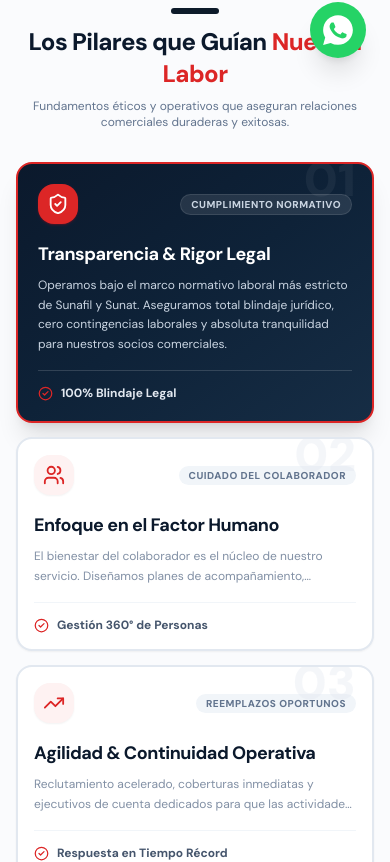
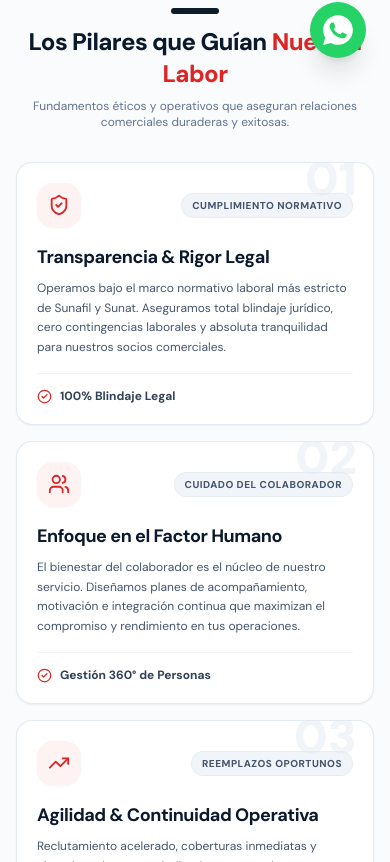
Before and after one commit to Vrak23/Aura-Corporativa, a React (Vite) app in the folder Frontend/: page /nosotros in a window 390 px wide. Shown: the part 762-1624 px from the top of the page. Built offline with nearby package versions, Linux system fonts and the light colour scheme.

Commit message:
feat(nosotros): desplegar tarjetas de pilares completas en responsive sin necesidad de clic

```diff
--- a/Frontend/src/pages/NosotrosPage.tsx
+++ b/Frontend/src/pages/NosotrosPage.tsx
@@ -268,8 +268,8 @@ export const NosotrosPage: React.FC = () => {
           </p>
         </div>
 
-        {/* Contenedor Horizontal Expandible de Pilares */}
-        <div className="flex flex-col lg:flex-row gap-3.5 sm:gap-4 lg:gap-5 min-h-0 lg:min-h-[440px] items-stretch">
+        {/* Contenedor de Pilares: En móvil tarjetas 100% desplegadas; en desktop acordeón horizontal interactivo */}
+        <div className="flex flex-col lg:flex-row gap-4 sm:gap-5 lg:gap-5 min-h-0 lg:min-h-[440px] items-stretch">
           {pillarsData.map((pilar, index) => {
             const Icon = pilar.icon;
             const isActive = activePillar === index;
@@ -279,16 +279,18 @@ export const NosotrosPage: React.FC = () => {
                 key={index}
                 onMouseEnter={() => setActivePillar(index)}
                 onClick={() => setActivePillar(index)}
-                className={`relative overflow-hidden cursor-pointer transition-all duration-500 ease-out border-2 flex flex-col justify-between select-none ${
+                className={`relative overflow-hidden cursor-default lg:cursor-pointer transition-all duration-500 ease-out border flex flex-col justify-between select-none p-5 sm:p-6 lg:p-8 rounded-2xl lg:rounded-3xl shadow-xs ${
                   isActive
-                    ? 'lg:flex-[2.6] bg-gradient-to-br from-[#0B192C] via-[#0E2238] to-[#162D45] text-white border-[#DC2626] shadow-xl p-5 sm:p-7 lg:p-8 rounded-2xl sm:rounded-3xl'
-                    : 'lg:flex-1 bg-white hover:bg-slate-50 text-slate-800 border-slate-200 hover:border-slate-300 shadow-xs p-4 sm:p-5 lg:p-8 rounded-xl sm:rounded-2xl lg:rounded-3xl'
+                    ? 'bg-white text-slate-800 border-slate-200/90 lg:flex-[2.6] lg:bg-gradient-to-br lg:from-[#0B192C] lg:via-[#0E2238] lg:to-[#162D45] lg:text-white lg:border-[#DC2626] lg:shadow-xl'
+                    : 'bg-white hover:bg-slate-50/80 text-slate-800 border-slate-200/90 lg:flex-1 lg:hover:border-slate-300'
                 }`}
               >
                 {/* Número Grande en Marca de Agua */}
                 <div
-                  className={`absolute right-4 -top-2 text-5xl sm:text-7xl lg:text-8xl font-black pointer-events-none transition-opacity duration-500 ${
-                    isActive ? 'text-white/5 opacity-100' : 'text-slate-200/60 opacity-60'
+                  className={`absolute right-4 -top-2 text-5xl sm:text-6xl lg:text-8xl font-black pointer-events-none transition-opacity duration-500 ${
+                    isActive
+                      ? 'text-slate-200/70 lg:text-white/5 opacity-70 lg:opacity-100'
+                      : 'text-slate-200/70 opacity-70'
                   }`}
                 >
                   {pilar.number}
@@ -296,11 +298,11 @@ export const NosotrosPage: React.FC = () => {
 
                 {/* Top Header del Pilar */}
                 <div>
-                  <div className="flex items-center justify-between mb-4 sm:mb-6">
+                  <div className="flex items-center justify-between mb-4 sm:mb-5 lg:mb-6">
                     <div
-                      className={`w-10 h-10 sm:w-12 sm:h-12 lg:w-14 lg:h-14 rounded-xl sm:rounded-2xl flex items-center justify-center transition-all duration-300 shadow-xs ${
+                      className={`w-11 h-11 sm:w-12 sm:h-12 lg:w-14 lg:h-14 rounded-xl sm:rounded-2xl flex items-center justify-center transition-all duration-300 shadow-xs ${
                         isActive
-                          ? 'bg-[#DC2626] text-white shadow-red-600/30'
+                          ? 'bg-red-50 text-[#DC2626] lg:bg-[#DC2626] lg:text-white lg:shadow-red-600/30'
                           : 'bg-red-50 text-[#DC2626]'
                       }`}
                     >
@@ -308,10 +310,10 @@ export const NosotrosPage: React.FC = () => {
                     </div>
 
                     <span
-                      className={`text-[10px] sm:text-xs font-extrabold uppercase tracking-wider px-2.5 sm:px-3 py-0.5 sm:py-1 rounded-full transition-colors ${
+                      className={`text-[10px] sm:text-xs font-extrabold uppercase tracking-wider px-2.5 sm:px-3 py-1 rounded-full transition-colors ${
                         isActive
-                          ? 'bg-white/10 text-slate-300 border border-white/10'
-                          : 'bg-slate-100 text-slate-500'
+                          ? 'bg-slate-100 text-slate-600 border border-slate-200/60 lg:bg-white/10 lg:text-slate-300 lg:border-white/10'
+                          : 'bg-slate-100 text-slate-600 border border-slate-200/60'
                       }`}
                     >
                       {pilar.highlight}
@@ -320,18 +322,18 @@ export const NosotrosPage: React.FC = () => {
 
                   <h3
                     className={`text-lg sm:text-xl lg:text-2xl font-bold tracking-tight mb-2 sm:mb-3 transition-colors ${
-                      isActive ? 'text-white' : 'text-[#0B192C]'
+                      isActive ? 'text-[#0B192C] lg:text-white' : 'text-[#0B192C]'
                     }`}
                   >
                     {pilar.title}
                   </h3>
 
-                  {/* Descripción: Completa en panel activo, recortada en inactivo */}
+                  {/* Descripción: Completamente desplegada en móvil; en desktop acordeón activo/inactivo */}
                   <p
                     className={`text-xs sm:text-sm md:text-base leading-relaxed transition-all duration-300 ${
                       isActive
-                        ? 'text-slate-300 opacity-100 max-h-96'
-                        : 'text-slate-500 opacity-80 line-clamp-2 lg:line-clamp-3'
+                        ? 'text-slate-600 lg:text-slate-300 opacity-100 max-h-none lg:max-h-96'
+                        : 'text-slate-600 lg:text-slate-500 opacity-100 lg:opacity-80 line-clamp-none lg:line-clamp-3'
                     }`}
                   >
                     {pilar.desc}
@@ -340,10 +342,10 @@ export const NosotrosPage: React.FC = () => {
 
                 {/* Footer Badge de Garantía */}
                 <div
-                  className={`pt-3.5 sm:pt-5 mt-4 sm:mt-6 border-t flex items-center gap-2 text-xs font-bold transition-colors ${
+                  className={`pt-3.5 sm:pt-4 lg:pt-5 mt-4 sm:mt-5 lg:mt-6 border-t flex items-center gap-2 text-xs font-bold transition-colors ${
                     isActive
-                      ? 'border-white/15 text-slate-200'
-                      : 'border-slate-100 text-slate-600'
+                      ? 'border-slate-100 text-slate-700 lg:border-white/15 lg:text-slate-200'
+                      : 'border-slate-100 text-slate-700'
                   }`}
                 >
                   <CheckCircle2 size={15} className="text-[#DC2626] shrink-0" />
```
